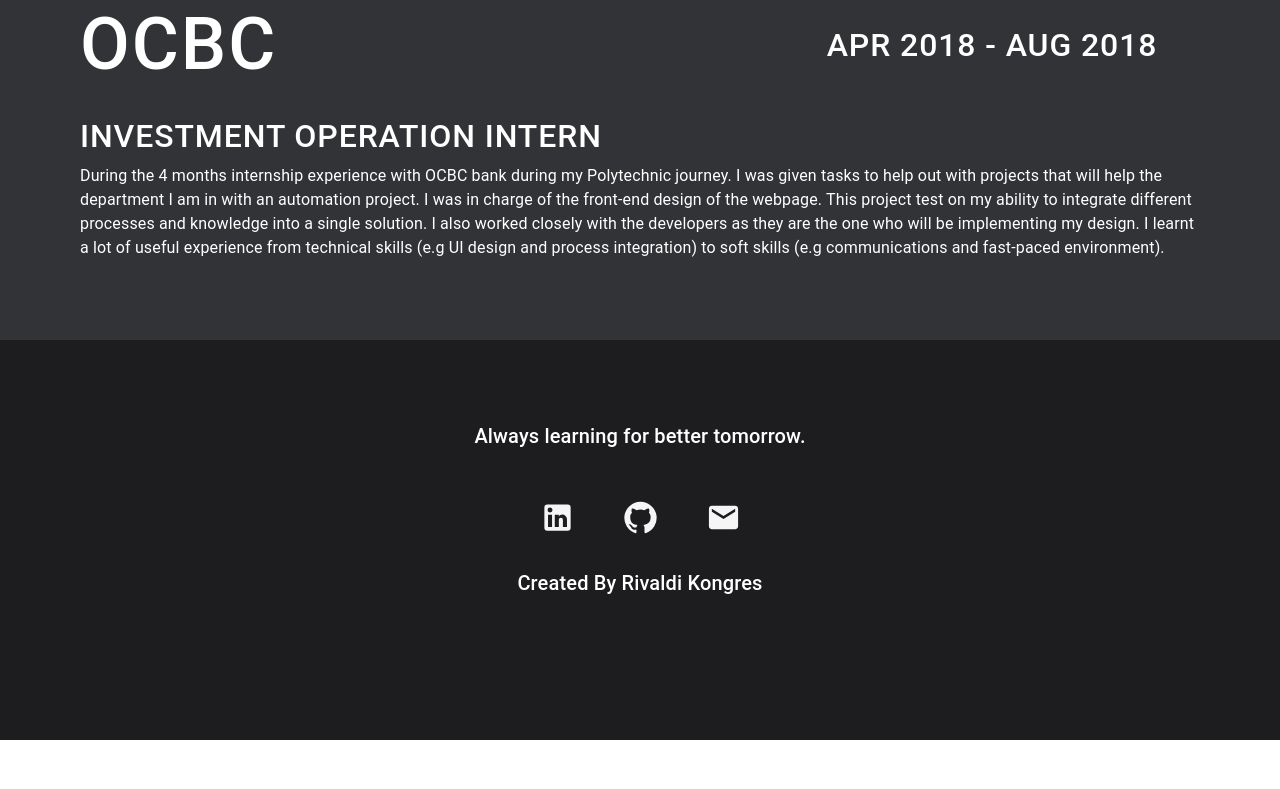
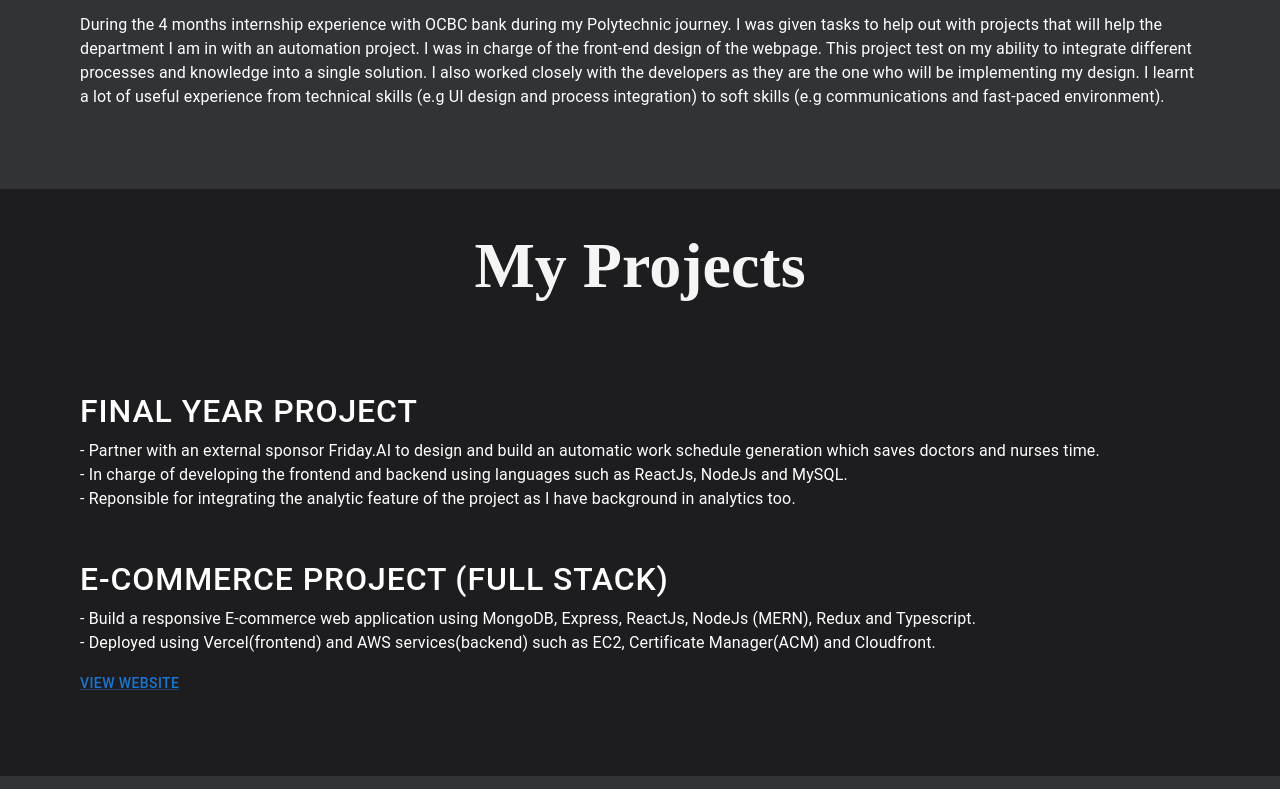
Before and after one commit to Rivaldi0097/Portfolio, a React (Create React App) app in the folder frontend/: page / in a window 1280 px wide. Shown: the part 2491-3280 px from the top of the page. Before the commit the page ends 3231 px from the top, so only its background shows below. Built offline with nearby package versions, Linux system fonts and the light colour scheme.

Commit message:
added new section

```diff
--- a/frontend/src/App.js
+++ b/frontend/src/App.js
@@ -7,6 +7,7 @@
 import MuiTheme from './MuiTheme';
 import { ThemeProvider } from '@mui/material';
 import { Helmet } from 'react-helmet-async';
+import Projects from './Components/Projects';
 
 function App() {
 
@@ -37,8 +38,9 @@
 
         <Experience/>
 
+        <Projects />
+
         <ContactMe/>
-
 
       </div>
     </ThemeProvider>
--- a/frontend/src/Components/ContactMe.js
+++ b/frontend/src/Components/ContactMe.js
@@ -13,7 +13,7 @@
                 display:'flex',
                 flexDirection:'column',
                 alignItems:'center',
-                bgcolor:'#1d1d20',
+
                 minHeight:400
             }}
         >
--- a/frontend/src/Components/Education.js
+++ b/frontend/src/Components/Education.js
@@ -27,7 +27,7 @@
                 alignItems:'center',
                 minHeight:'30vh',
                 m:10,
-                mt:0
+                mt:0,
             }}
         >
             <Typography variant='title' sx={{fontSize:{xs:'2.5rem', sm:'3rem', md:'4rem'}}} gutterBottom>Tutorials Received From:</Typography>
--- a/frontend/src/Components/Experience.js
+++ b/frontend/src/Components/Experience.js
@@ -39,7 +39,7 @@
                         >
                             <Grid container alignItems='center'>
                                 <Grid item sm={12} md={12} lg={8}>
-                                    <Typography variant='button' sx={{fontSize:{xs:'2.5rem', sm:'3.5rem', md:'4.5rem'}}}>{obj.company}</Typography>
+                                    <Typography variant='button' sx={{fontSize:{xs:'2.0rem', sm:'2.0rem', md:'2.0rem'}}}>{obj.company}</Typography>
                                 </Grid>
 
                                 <Grid item sm={12} md={12} lg={4}>
@@ -49,7 +49,7 @@
                         </Box>
 
                         <Box>
-                            <Typography variant='button' sx={{fontSize:{xs:'1rem', sm:'2rem', md:'2rem'}}}>{obj.role}</Typography>
+                            <Typography variant='button' sx={{fontSize:{xs:'1rem', sm:'1.8rem', md:'1.8rem'}}}>{obj.role}</Typography>
                         </Box>
 
                         <Box>
--- /dev/null
+++ b/frontend/src/Components/Projects.js
@@ -0,0 +1,78 @@
+import { Box, Link, Typography } from '@mui/material';
+import React from 'react';
+
+function Projects(props) {
+
+
+    return (
+        <Box
+            sx={{
+                bgcolor:'#1d1d20',
+                minHeight: 300
+            }}
+        >
+            <Box
+                sx={{
+                    display:'flex',
+                    justifyContent: 'center',
+                    pt:5
+                }}
+            >
+                <Typography variant='title'>My Projects</Typography>
+            </Box>
+
+            <Box
+                sx={{
+                    pl:10,
+                    mt:10,
+                    pb:10,
+                    pr:10
+                }}
+            >
+                <Box>
+                    <Typography variant='button' sx={{fontSize:{xs:'1.5rem', sm:'2.0rem', md:'2.0rem'}}}>Final Year Project</Typography>
+                    <Typography variant='body1' sx={{fontSize:'1rem'}}>
+                        - Partner with an external sponsor Friday.AI to design and build an automatic work schedule generation which saves doctors and nurses time.
+                        <br/>
+                        - In charge of developing the frontend and backend using languages such as ReactJs, NodeJs and MySQL.
+                        <br/>
+                        - Reponsible for integrating the analytic feature of the project as I have background in analytics too.
+                    </Typography>
+                </Box>
+
+                <Box
+                    sx={{
+                        mt:5
+                    }}
+                >
+                    <Typography variant='button' sx={{fontSize:{xs:'1.5rem', sm:'2.0rem', md:'2.0rem'}}}>E-Commerce project (Full Stack)</Typography>
+                    <Typography variant='body1' sx={{fontSize:'1rem'}}>
+                        - Build a responsive E-commerce web application using MongoDB, Express, ReactJs, NodeJs (MERN), Redux and Typescript.
+                        <br/>
+                        - Deployed using Vercel(frontend) and AWS services(backend) such as EC2, Certificate Manager(ACM) and Cloudfront.
+                        <br/>
+                        <Box
+                            sx={{
+                                mt:2
+                            }}
+                        >
+                            <Link
+                                variant='button'
+                                rel="noopener noreferrer"
+                                target="_blank"
+                                href="https://e-commerce-frontend-chi-fawn.vercel.app/"
+                            >
+                                View Website
+                            </Link>
+                        </Box>
+
+                    </Typography>
+                </Box>
+
+            </Box>
+
+        </Box>
+    );
+}
+
+export default Projects;
```
